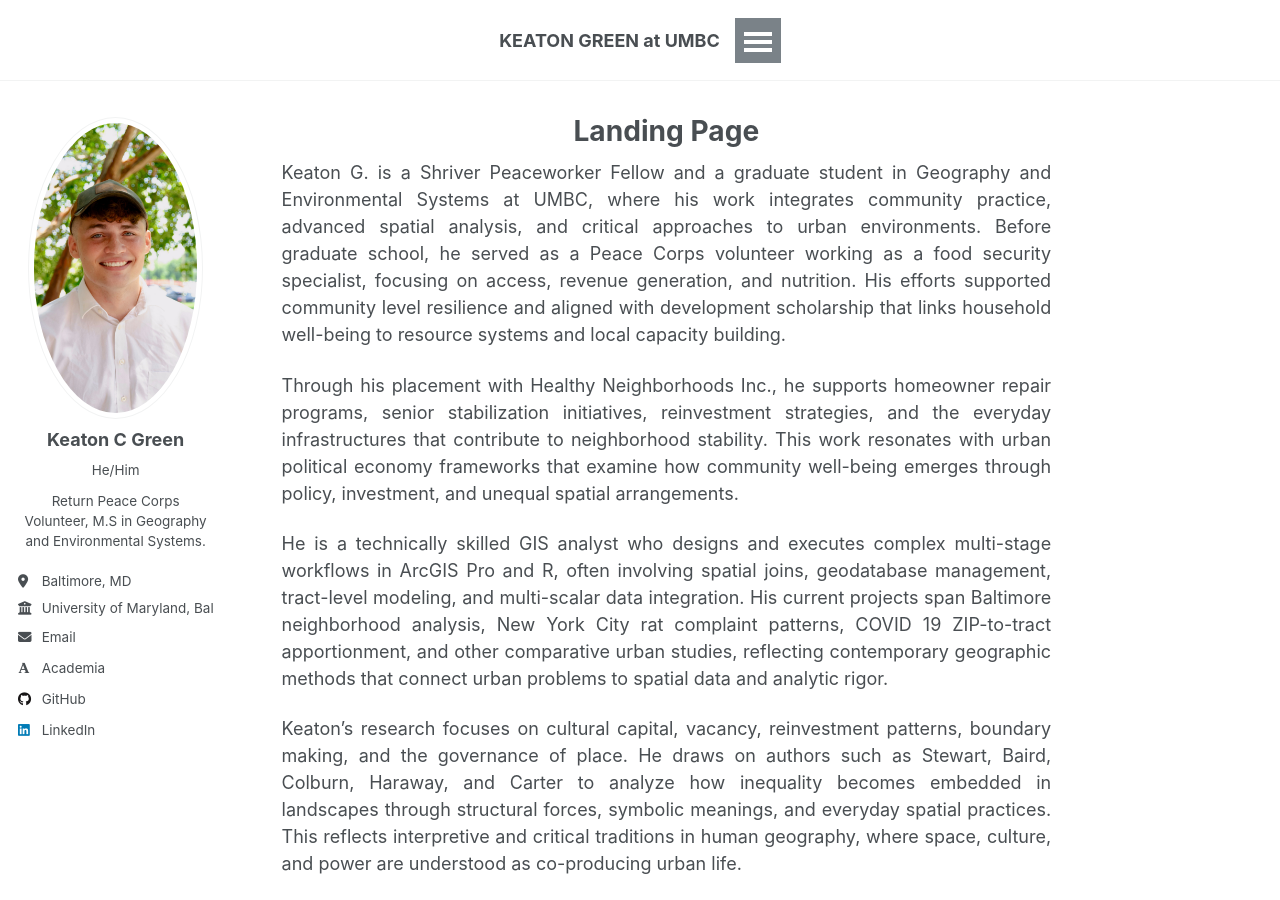
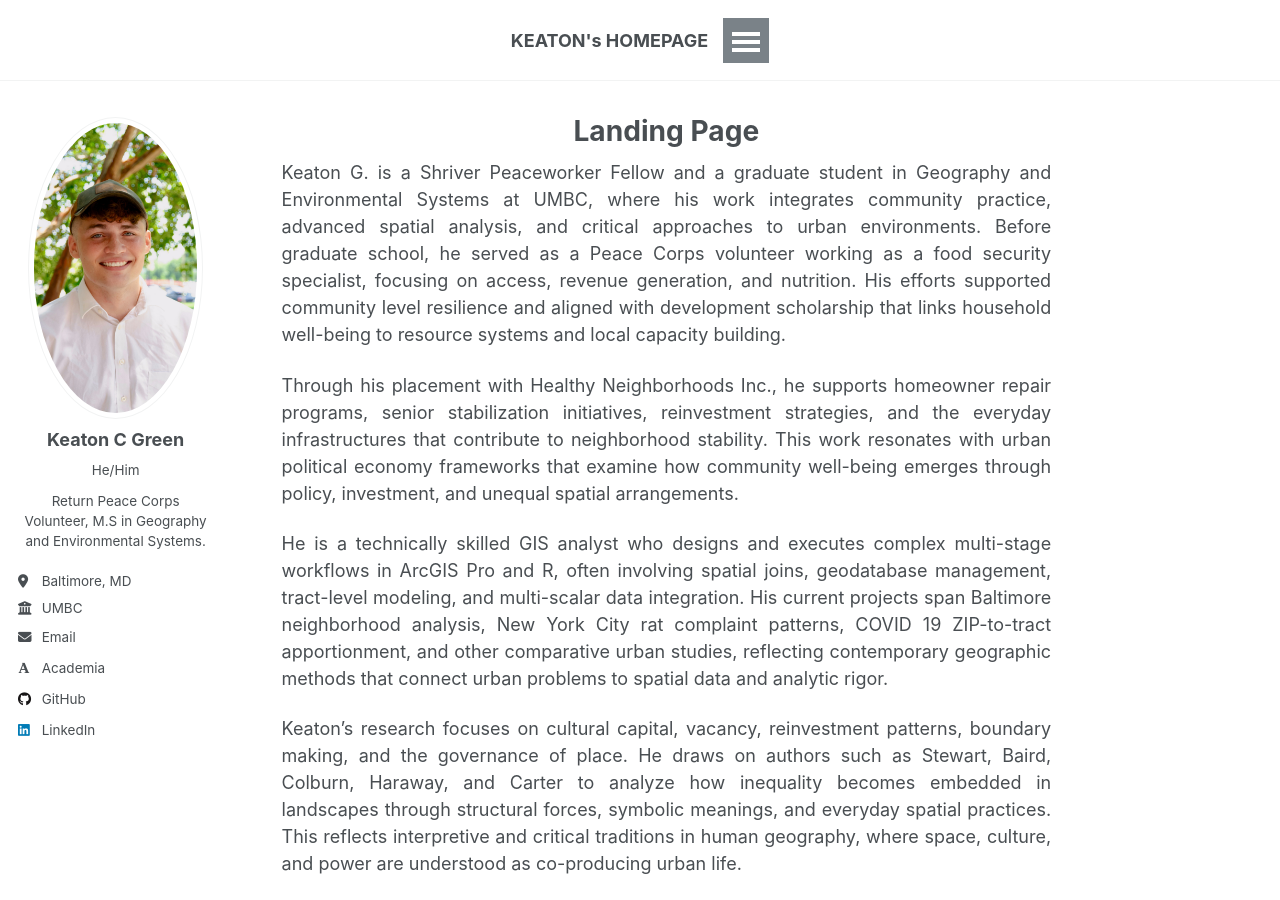
Before and after one commit to K3ATON-G1/K3ATON-G1.github.io, a Jekyll site: the page built from _pages/about.md, in a window 1280 px wide and 900 px high. Built offline with Jekyll 4.4.1, drawn with Linux system fonts in a browser that asks for light colours; some web fonts are replaced; a script that is not in the unit is left out.

Commit message:
Update _config.yml

```diff
--- a/_config.yml
+++ b/_config.yml
@@ -1,6 +1,6 @@
 locale                   : "en-US"
 site_theme               : "default"
-title                    : <center>KEATON GREEN at UMBC</center>
+title                    : <center>KEATON's HOMEPAGE</center>
 title_separator          : "  "
 name                     : "Keaton C Green"
 description              : "Keaton C Green's academic portfolio"
@@ -14,7 +14,7 @@ author:
   pronouns         : "He/Him"
   bio              : "Return Peace Corps Volunteer, M.S in Geography and Environmental Systems."
   location         : "Baltimore, MD"
-  employer         : "University of Maryland, Baltimore County"
+  employer         : "UMBC"
   uri              : # URL
   email            : "keatong1@umbc.edu"
 
```
